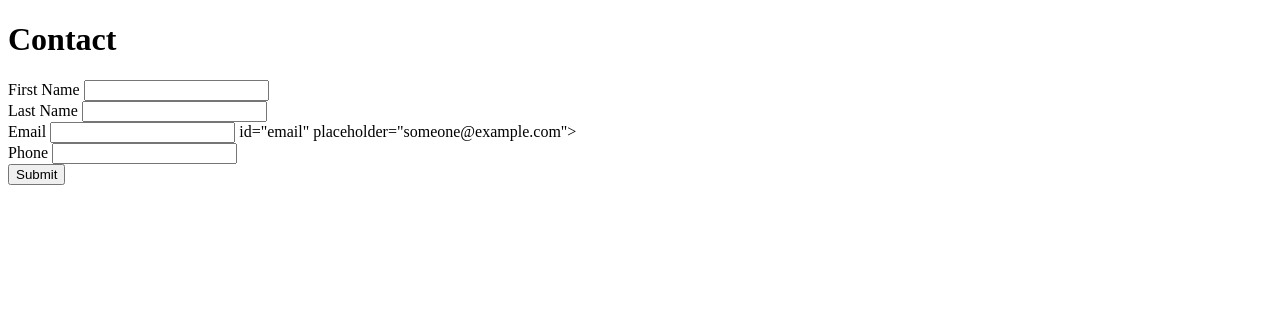
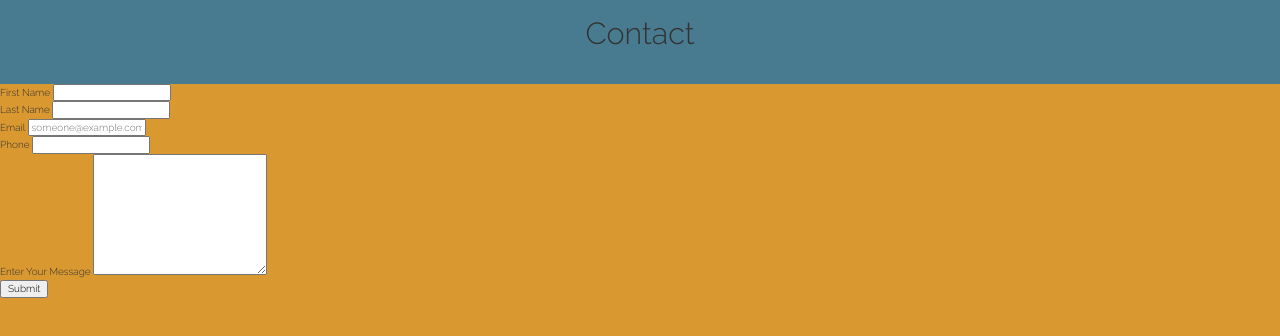
Before and after one commit to Claim-Academy-JS/recap-hws-cfzahner, a website: page contact.html in a window 1280 px wide. Drawn offline with nearby package versions, Linux system fonts and the light colour scheme.

Commit message:
Add flex class

```diff
--- a/contact.html
+++ b/contact.html
@@ -4,6 +4,13 @@
   <meta charset="UTF-8">
   <meta name="viewport" content="width=device-width, initial-scale=1.0">
   <title>Contact</title>
+
+  <link rel="stylesheet" href="https://cdn.jsdelivr.net/npm/normalize.css@8.0.1/normalize.min.css">
+
+  <link href="https://fonts.googleapis.com/css2?family=Raleway:wght@300&display=swap" rel="stylesheet">
+
+
+  <link rel="stylesheet" href="style.css">
 
 
 </head>
@@ -14,7 +21,8 @@
   <nav></nav>
   <main>
     <form action="">
-      <div>
+      <div class="flex flex-justify-content--space-around">
+        <div>
         <label for="fname">First Name</label>
         <input type="text" id="fname">
       </div>
@@ -22,14 +30,24 @@
         <label for="lname">Last Name</label>
         <input type="text" id="lname">
       </div>
+    </div>
+
+
+      <div class="flex flex-justify-content--space-around">
+      </div>
       <div>
         <label for="email">Email</label>
-        <input type="email"> id="email" placeholder="someone@example.com">
+        <input type="email" id="email" placeholder="someone@example.com">
       </div>
       <div>
         <label for="phone">Phone</label>
         <input type="phone">
       </div>
+<div>
+  <label for="msg">Enter Your Message</label>
+  <textarea name="" id="msg" cols="30" rows="10"></textarea>
+</div>
+
       <div>
         <button type="submit">Submit</button>
     </form>
```
